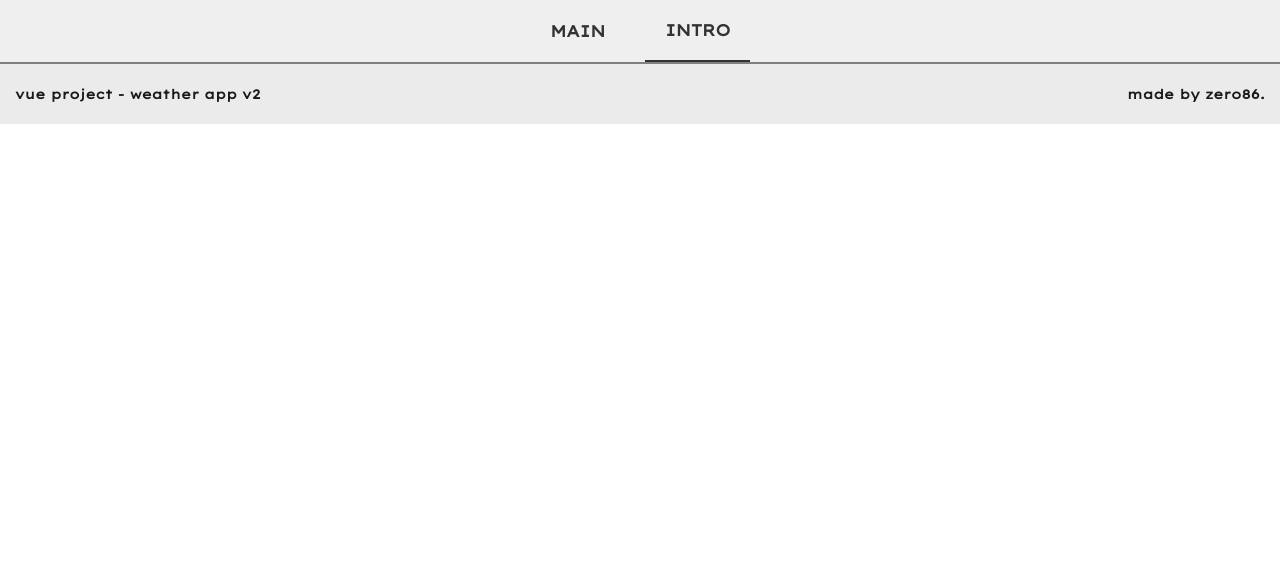
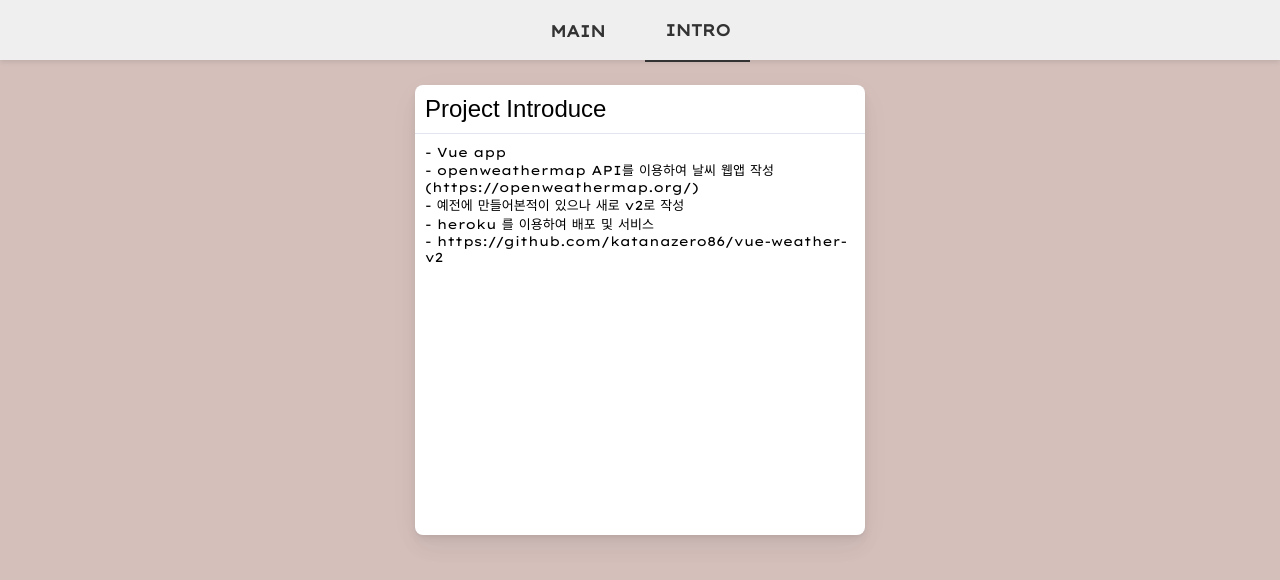
Before and after one commit to katanazero86/vue-weather-v2, a Vue app: page /intro in a window 1280 px wide. Shown: the top 580 px of the page. Built offline with nearby package versions, Linux system fonts and the light colour scheme; a web font is replaced by a local one.

Commit message:
[feature] vue weather app 개발 2020-02-11
- Intro 컴포넌트 작성
- og 태그 추가

```diff
--- a/public/index.html
+++ b/public/index.html
@@ -6,6 +6,9 @@
     <meta name="viewport" content="width=device-width,initial-scale=1.0,user-scalable=no">
     <meta name="description" content="vue, vuejs, vue weather, vue project" />
     <meta http-equiv="author" content="zero86" />
+    <meta property="og:title" content="vue-weather-v2"/>
+    <meta property="og:description" content="vue.js 로 만들어진 날씨 웹앱!"/>
+    <meta property="og:image" content="<%= BASE_URL %>vue.png"/>
     <link rel="icon" href="<%= BASE_URL %>favicon.ico">
     <title>vue-weather-v2</title>
   </head>
--- a/src/App.vue
+++ b/src/App.vue
@@ -25,6 +25,7 @@ export default {
 
   #app {
     height: 100%;
+    overflow: auto;
   }
 
 </style>
--- a/src/assets/scss/app.scss
+++ b/src/assets/scss/app.scss
@@ -24,11 +24,9 @@ h1, h2, h3, h4, h5, h6 {
 html, body {
   margin: 0;
   padding: 0;
-}
 
-body {
   height: 100%;
-  width: 100%;
+  overflow: hidden;
 }
 
 .wrap {
--- a/src/components/component/Dropdown.vue
+++ b/src/components/component/Dropdown.vue
@@ -77,6 +77,7 @@ export default {
       cursor: pointer;
       border: solid 1px #e7e7e7;
       background-color: #ffffff;
+      border: 1px solid #777;
       padding: 0 10px;
       height: 42px;
       display: flex;
@@ -102,7 +103,7 @@ export default {
       top: 48px;
       left: 5px;
       right: 5px;
-      border: solid 1px #e7e7e7;
+      border: 1px solid #777;
       background-color: #ffffff;
       padding: 10px;
       margin: 0;
--- a/src/components/footer/Footer.vue
+++ b/src/components/footer/Footer.vue
@@ -18,8 +18,8 @@ export default {
   @import '@/assets/scss/app.scss';
 
   .footer-wrap {
-    border-top : 2px solid $bgColorBlack-light;
     height: 60px;
+    box-shadow: 0 2px 5px rgba(0,0,0,.1);
     background-color: #ebebeb;
     color: $fontColorBlack;
     font-size: $fontSize13;
--- a/src/components/header/Header.vue
+++ b/src/components/header/Header.vue
@@ -58,6 +58,8 @@ export default {
     position: sticky;
     top: 0;
     z-index: 2;
+    height: 60px;
+    box-shadow: 0 2px 5px rgba(0,0,0,.1);
 
     background-color: $wrapHeaderBackgroundColor;
     color: $fontColorBlackLight;
--- /dev/null
+++ b/src/components/pages/Intro.vue
@@ -0,0 +1,77 @@
+<template>
+  <div id="intro-wrap" class="flex-layout-wrap row justify-content-center">
+    <div class="intro-card">
+      <header class="intro-card-header">
+        <h2>
+          Project Introduce
+        </h2>
+      </header>
+      <section class="intro-card-section">
+        <p>
+          - Vue app<br>
+          - openweathermap API를 이용하여 날씨 웹앱 작성(https://openweathermap.org/)<br>
+          - 예전에 만들어본적이 있으나 새로 v2로 작성<br>
+          - heroku 를 이용하여 배포 및 서비스<br>
+          - https://github.com/katanazero86/vue-weather-v2<br>
+        </p>
+      </section>
+    </div>
+    <!--<div class="intro-card">-->
+
+    <!--</div>-->
+  </div>
+</template>
+
+<script>
+    export default {
+        name: "Intro"
+    }
+</script>
+
+<style lang="scss" scoped>
+
+  @import '@/assets/scss/app.scss';
+
+  #intro-wrap {
+    min-height: 100%;
+    padding: 25px 15px;
+    background-color: $wrapBackgroundColor;
+  }
+
+  .intro-card {
+    box-shadow: 0 0.46875rem 2.1875rem rgba(4,9,20,0.03), 0 0.9375rem 1.40625rem rgba(4,9,20,0.03), 0 0.25rem 0.53125rem rgba(4,9,20,0.05), 0 0.125rem 0.1875rem rgba(4,9,20,0.03);
+    background-color: #fff;
+    width: 450px;
+    height: 450px;
+    margin: 0 8px;
+    border-radius: 8px;
+
+    .intro-card-header {
+      padding: 10px;
+      border-bottom: 1px solid rgba(26,54,126,0.125);
+
+      h2 {
+        font-family: Arial, "Helvetica Neue", Helvetica, sans-serif !important;
+        font-weight: 500;
+      }
+
+    }
+
+    .intro-card-section {
+      padding: 10px;
+      p {
+        font-size: 13px;
+        word-break: keep-all;
+      }
+
+    }
+
+  }
+
+  @include responsive(mobile) {
+    .intro-card {
+      width: 100%;
+    }
+  }
+
+</style>
--- a/src/components/pages/Weather.vue
+++ b/src/components/pages/Weather.vue
@@ -123,8 +123,7 @@
   @import '@/assets/scss/app.scss';
 
   #weather-wrap {
-    height: 100%;
-    min-height: 81vh;
+    min-height: 100%;
     padding: 25px 15px;
     background-color: $wrapBackgroundColor;
     display: flex;
--- a/src/router.js
+++ b/src/router.js
@@ -1,9 +1,11 @@
 import VueRouter from 'vue-router';
 
 import Weather from './components/pages/Weather';
+import Intro from './components/pages/Intro';
 
 const routes = [
-  {path: '/', component: Weather}
+  {path: '/', component: Weather},
+  {path: '/intro', component: Intro},
 ];
 
 const router = new VueRouter({
```
Also changed, not shown: public/vue.png (added).
